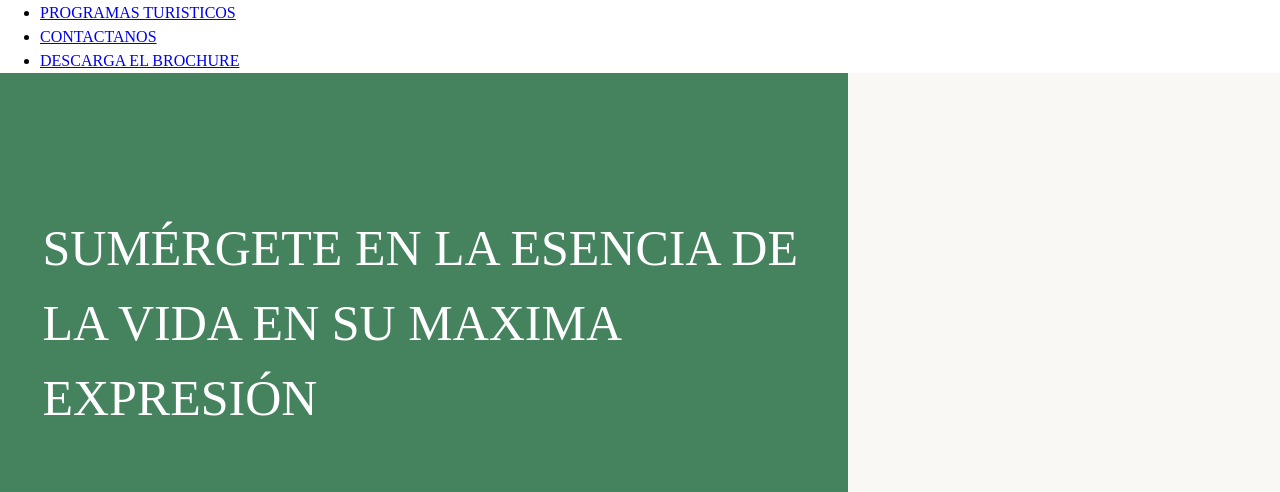
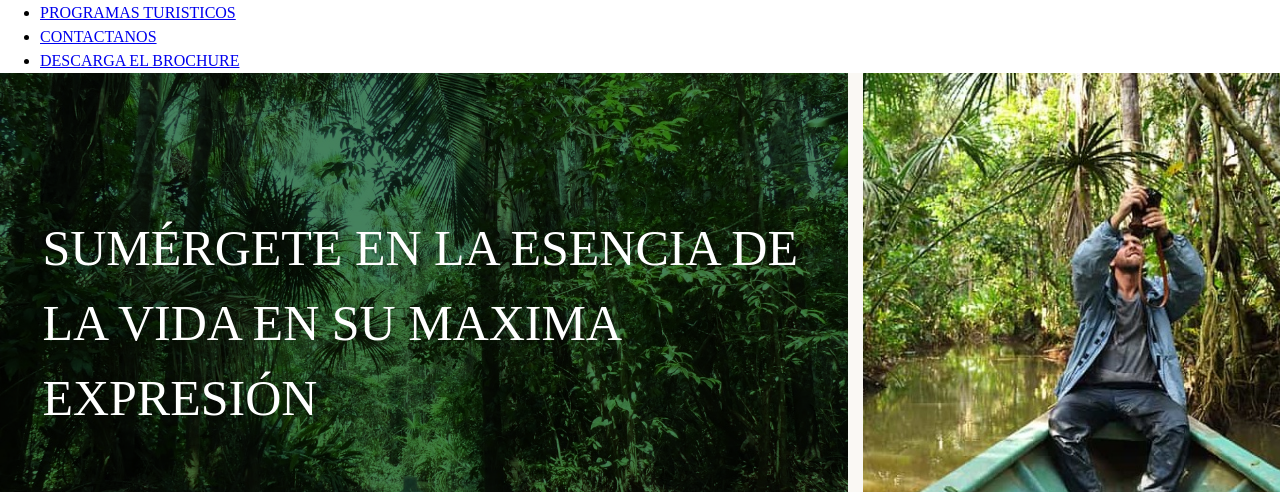
Before and after one commit to joselohub/xperiences-web, a plain HTML site: page index.html in a window 1280 px wide. Shown: the part 308-800 px from the top of the page. Drawn offline with Linux system fonts and the light colour scheme; the site is published under a folder, as on GitHub Pages, so addresses that start at the root find nothing.

Commit message:
background

```diff
--- a/css/style.scss
+++ b/css/style.scss
@@ -23,7 +23,7 @@ $background-color:rgb(250, 248, 244);
     .item-2{
         grid-area: 1/1/3/5;
         background-color: rgb(69, 130, 94);
-        background-image: url(/images/block.jpg);
+        background-image: url(../images/block.jpg);
         background-size: cover;
         background-blend-mode: multiply;
         display: grid;
@@ -40,7 +40,7 @@ $background-color:rgb(250, 248, 244);
     }
     .item-3{
         grid-area: 1/5/3/7;
-        background-image: url(/images/block1img.jpg);
+        background-image: url(../images/block1img.jpg);
         background-size: cover;
 
     }
```
Also changed, not shown: css/style.css.
